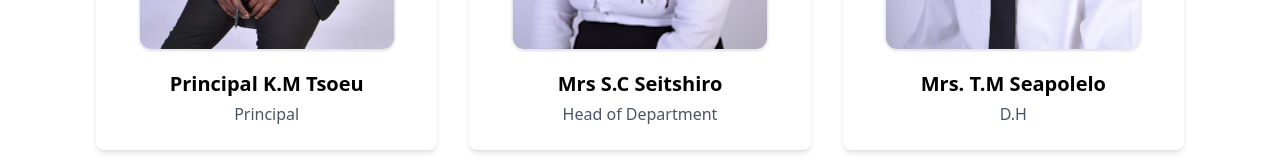
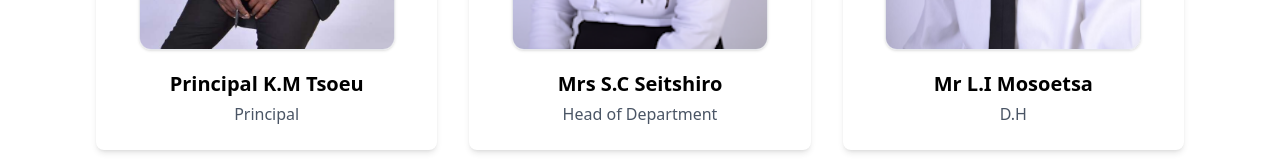
Before and after one commit to SidneyRamphalile/Namanyane-Primary-School, a React (Vite) app: page /leadership in a window 1280 px wide. Shown: the part 466-626 px from the top of the page. Built offline with nearby package versions, Linux system fonts and the light colour scheme.

Commit message:
Leadership Page Update

```diff
--- a/src/pages/Leadership.jsx
+++ b/src/pages/Leadership.jsx
@@ -20,7 +20,7 @@ function Leadership() {
       image: hodImage,
     },
     {
-      name: "Mrs. T.M Seapolelo",
+      name: "Mr L.I Mosoetsa",
       role: "D.H",
       image: dhImage,
     },
```
